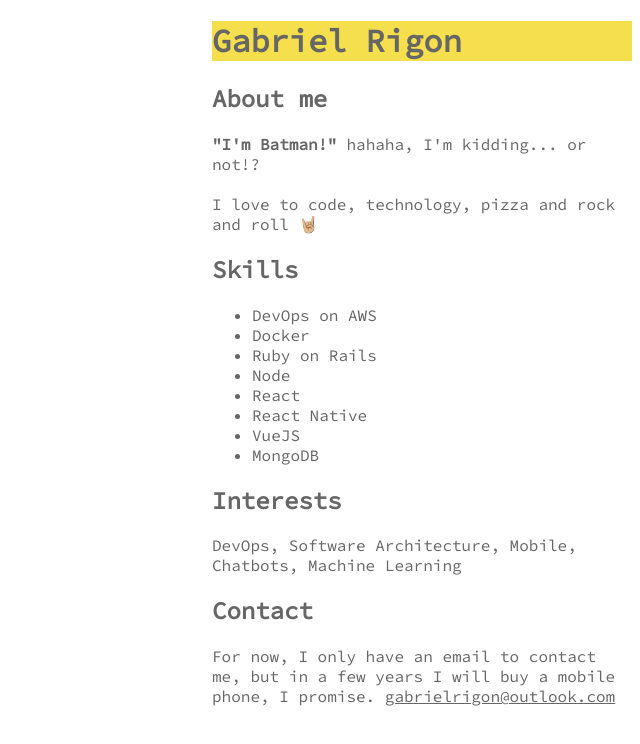
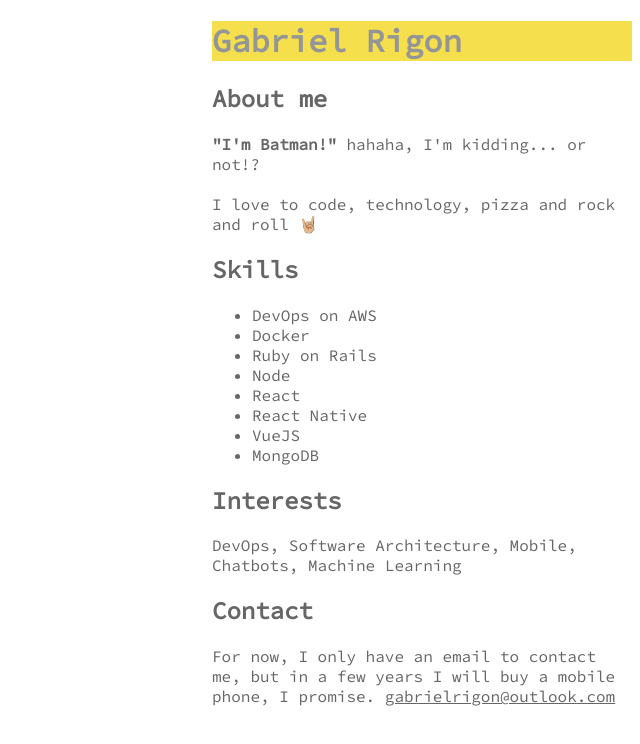
Before and after one commit to gabrielrigon/gabrielrigon.github.io, a Vue app: page / in a window 1280 px wide. Shown: the top 744 px of the page, without its empty margins (640-1280 px from the left). Built offline with nearby package versions, Linux system fonts and the light colour scheme.

Commit message:
adjust color

```diff
--- a/src/components/AboutMe.vue
+++ b/src/components/AboutMe.vue
@@ -28,7 +28,7 @@ export default {
 <style scoped>
 h1 {
   background-color: #F5DF4D;
-  color: #666;
+  color: #939597;
 }
 
 a.normal-text {
```
